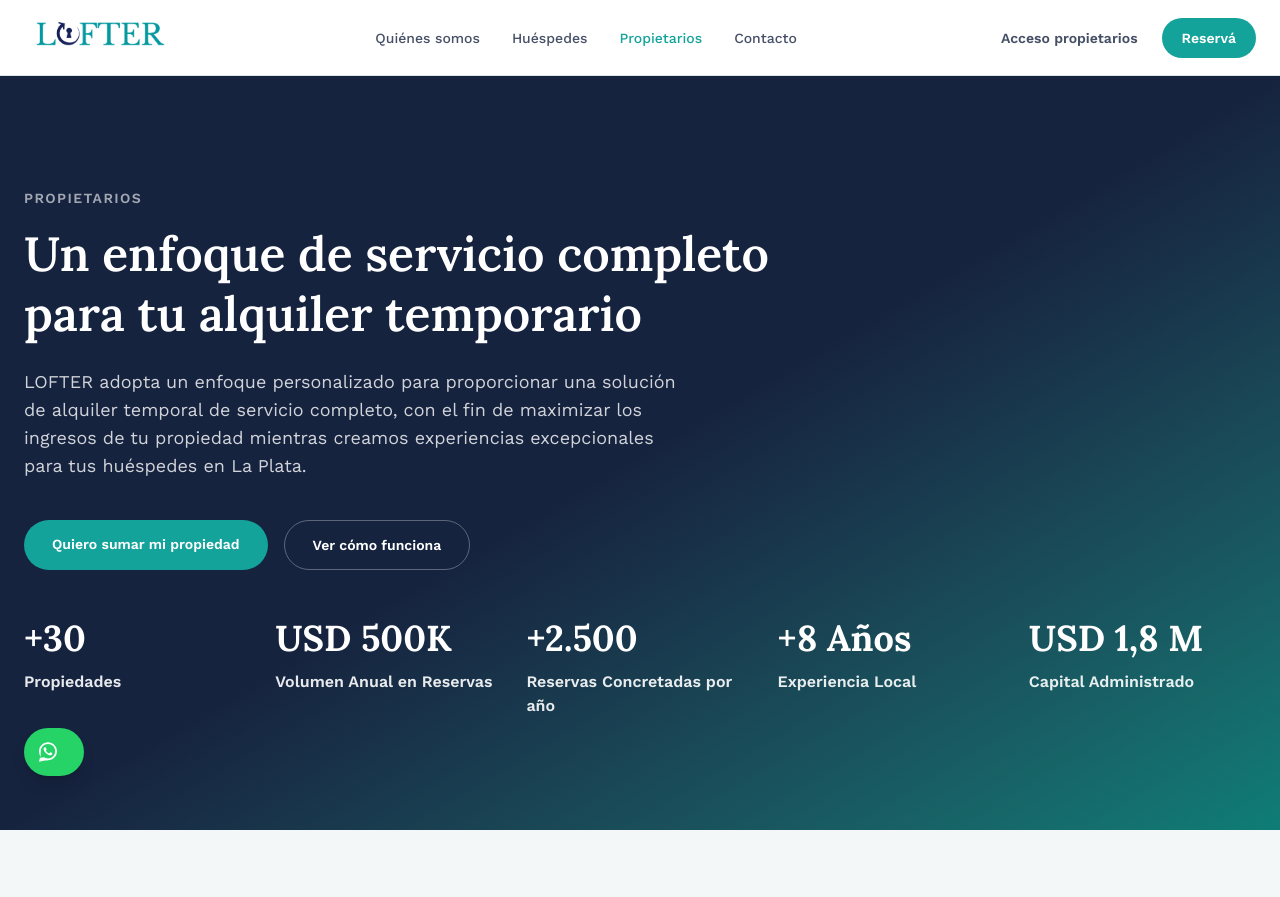
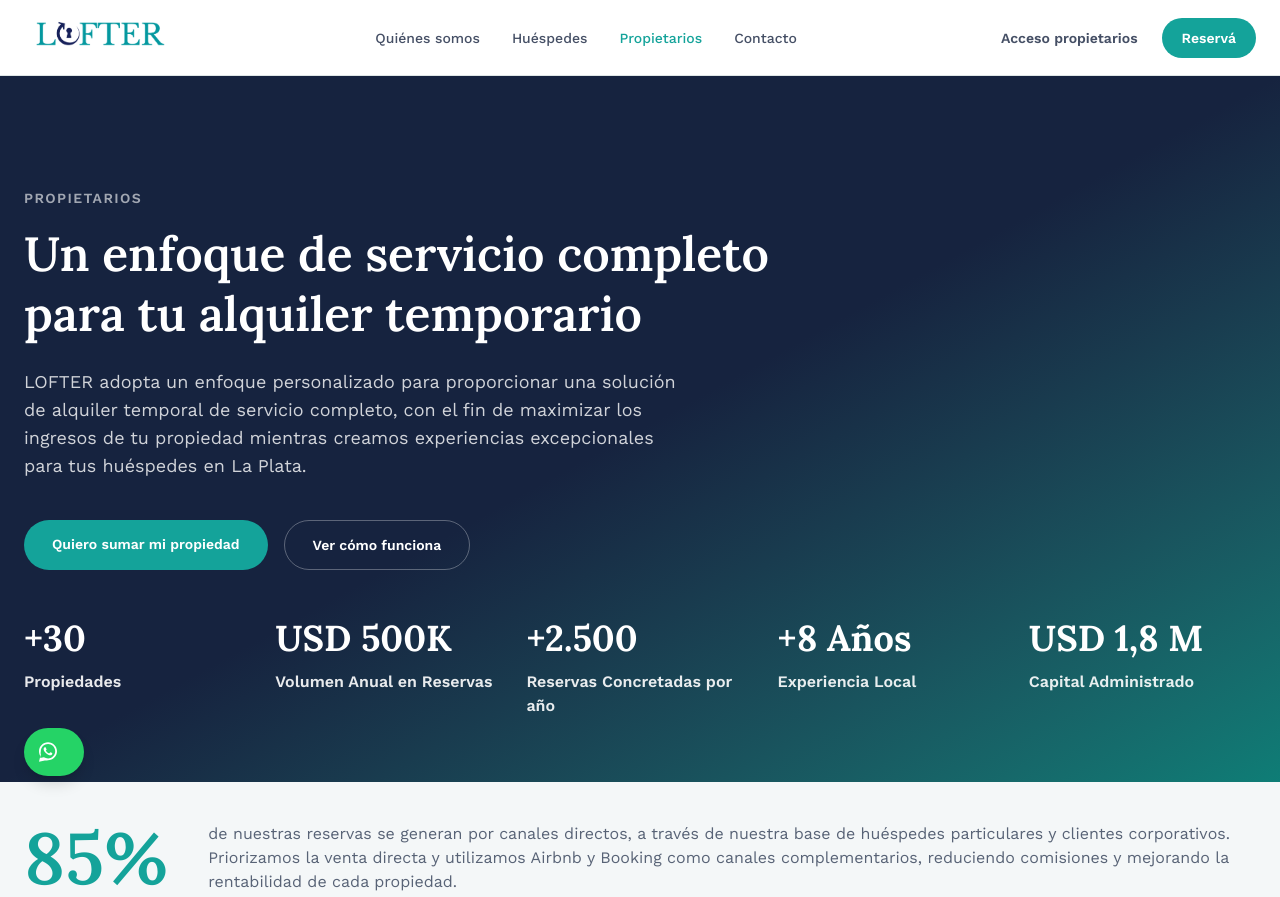
Before and after one commit to germanarias09-dotcom/lofter-site, a Next.js app: page /propietarios in a window 1280 px wide. Shown: the top 897 px of the page. Built offline with nearby package versions, Linux system fonts and the light colour scheme.

Commit message:
Achica espacio hero-numeros y hace la franja del 85% a todo el ancho

```diff
--- a/src/app/propietarios/page.tsx
+++ b/src/app/propietarios/page.tsx
@@ -134,7 +134,7 @@ export default function PropietariosPage() {
       <main className="flex-1">
         {/* HERO + LOFTER EN NUMEROS */}
         <section className="relative overflow-hidden bg-gradient-to-br from-navy via-navy to-teal-dark text-white">
-          <div className="mx-auto max-w-7xl px-6 py-24 sm:py-28">
+          <div className="mx-auto max-w-7xl px-6 pt-24 pb-14 sm:pt-28 sm:pb-16">
             <p className="mb-4 text-sm font-semibold uppercase tracking-widest text-white/60">
               Propietarios
             </p>
@@ -183,22 +183,20 @@ export default function PropietariosPage() {
         </section>
 
         {/* CANALES DE RESERVA */}
-        <section className="border-b border-line bg-bg-soft py-16">
-          <div className="mx-auto max-w-4xl px-6 text-center">
-            <div className="flex flex-col items-center gap-3 sm:flex-row sm:items-end sm:justify-center sm:gap-6">
-              <span className="font-display text-5xl font-semibold text-teal sm:text-6xl">
+        <section className="border-b border-line bg-bg-soft py-10">
+          <div className="mx-auto max-w-7xl px-6">
+            <div className="flex flex-col gap-4 lg:flex-row lg:items-center lg:gap-10">
+              <span className="font-display shrink-0 text-6xl font-semibold text-teal sm:text-7xl">
                 85%
               </span>
-              <p className="max-w-md text-navy/70 sm:text-left">
+              <p className="text-navy/70">
                 de nuestras reservas se generan por canales directos, a través de
                 nuestra base de huéspedes particulares y clientes corporativos.
+                Priorizamos la venta directa y utilizamos Airbnb y Booking como
+                canales complementarios, reduciendo comisiones y mejorando la
+                rentabilidad de cada propiedad.
               </p>
             </div>
-            <p className="mx-auto mt-6 max-w-2xl text-sm text-navy/50">
-              Priorizamos la venta directa y utilizamos Airbnb y Booking como
-              canales complementarios, reduciendo comisiones y mejorando la
-              rentabilidad de cada propiedad.
-            </p>
           </div>
         </section>
 
```
